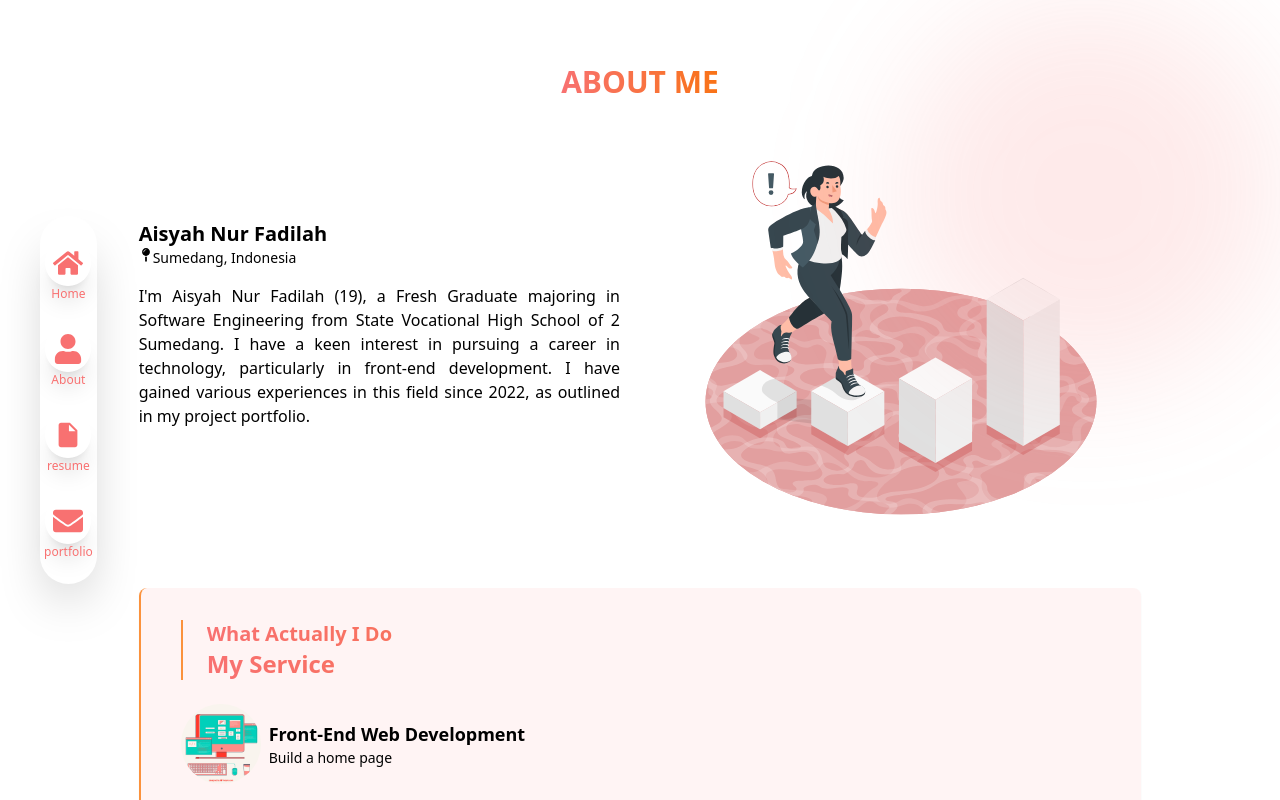
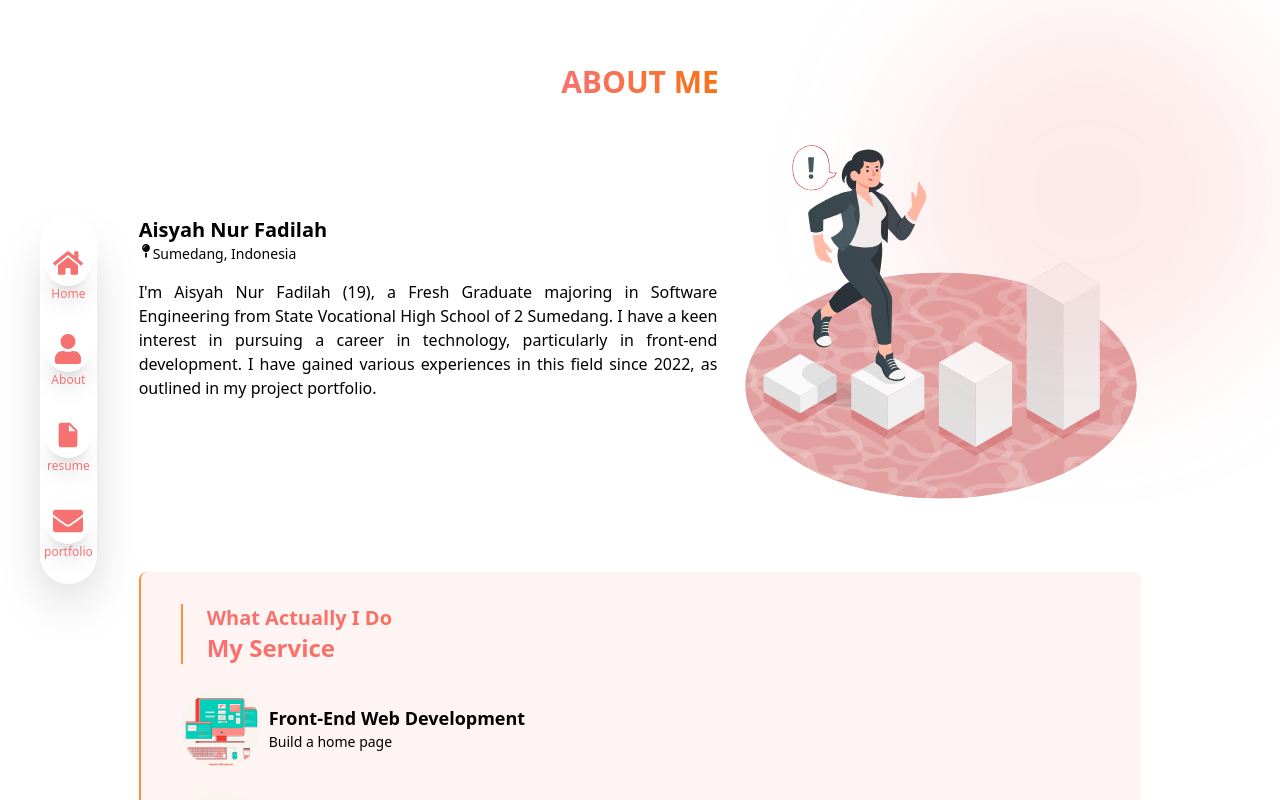
Before and after one commit to isyhfadilah/aisyahnurfadilah, a Next.js app: page /about in a window 1280 px wide. Shown: the top 800 px of the page. Built offline with nearby package versions, Linux system fonts and the light colour scheme; a web font is replaced by a local one.

Commit message:
fix: position in about section

```diff
--- a/src/components/common/sections/about/about.tsx
+++ b/src/components/common/sections/about/about.tsx
@@ -9,11 +9,11 @@ export const AboutDesk = () => {
       <div className="bg-red/15 md:w-sm md:h-sm rounded-full absolute z-1 top-0 right-0 blur-3xl"></div>
 
       {/* make a tittle */}
-      <div className="flex justify-center mb-6">
+      <div className="flex justify-center mb-2">
         <GradientText text="ABOUT ME" sizes="text-3xl" className="text-center" />
       </div>
 
-      <Container className="grid gap-10 md:grid-cols-2 place-content-between place-items-center w-full">
+      <Container className="flex flex-col-reverse md:flex-row justify-between items-center gap-6">
         <div>
           <h1 className="text-xl font-semibold">Aisyah Nur Fadilah</h1>
           <div className="flex text-sm mb-4">
--- a/src/shared/styles/app.css
+++ b/src/shared/styles/app.css
@@ -242,6 +242,7 @@
 .flex-shrink-0,
 .shrink-0{flex-shrink:0;}
 .flex-col{flex-direction:column;}
+.flex-col-reverse{flex-direction:column-reverse;}
 .flex-wrap{flex-wrap:wrap;}
 .-translate-y-1\/2{--un-translate-y:-50%;transform:translateX(var(--un-translate-x)) translateY(var(--un-translate-y)) translateZ(var(--un-translate-z)) rotate(var(--un-rotate)) rotateX(var(--un-rotate-x)) rotateY(var(--un-rotate-y)) rotateZ(var(--un-rotate-z)) skewX(var(--un-skew-x)) skewY(var(--un-skew-y)) scaleX(var(--un-scale-x)) scaleY(var(--un-scale-y)) scaleZ(var(--un-scale-z));}
 .translate-x-0{--un-translate-x:0;transform:translateX(var(--un-translate-x)) translateY(var(--un-translate-y)) translateZ(var(--un-translate-z)) rotate(var(--un-rotate)) rotateX(var(--un-rotate-x)) rotateY(var(--un-rotate-y)) rotateZ(var(--un-rotate-z)) skewX(var(--un-skew-x)) skewY(var(--un-skew-y)) scaleX(var(--un-scale-x)) scaleY(var(--un-scale-y)) scaleZ(var(--un-scale-z));}
@@ -251,14 +252,13 @@
 .animate-spin{animation:spin 1s linear infinite;}
 .cursor-pointer{cursor:pointer;}
 .list-disc{list-style-type:disc;}
-.place-content-between{place-content:space-between;}
-.place-items-center{place-items:center;}
 .items-center{align-items:center;}
 .justify-center{justify-content:center;}
 .justify-between{justify-content:space-between;}
 .gap-1{grid-gap:0.25rem;gap:0.25rem;}
 .gap-10{grid-gap:2.5rem;gap:2.5rem;}
 .gap-4{grid-gap:1rem;gap:1rem;}
+.gap-6{grid-gap:1.5rem;gap:1.5rem;}
 .space-x-10>:not([hidden])~:not([hidden]){--un-space-x-reverse:0;margin-left:calc(2.5rem * calc(1 - var(--un-space-x-reverse)));margin-right:calc(2.5rem * var(--un-space-x-reverse));}
 .space-x-2>:not([hidden])~:not([hidden]){--un-space-x-reverse:0;margin-left:calc(0.5rem * calc(1 - var(--un-space-x-reverse)));margin-right:calc(0.5rem * var(--un-space-x-reverse));}
 .space-x-3>:not([hidden])~:not([hidden]){--un-space-x-reverse:0;margin-left:calc(0.75rem * calc(1 - var(--un-space-x-reverse)));margin-right:calc(0.75rem * var(--un-space-x-reverse));}
@@ -420,6 +420,7 @@
 .md\:w-sm{width:24rem;}
 .md\:w-xl{width:36rem;}
 .md\:flex{display:flex;}
+.md\:flex-row{flex-direction:row;}
 .md\:space-x-2xl>:not([hidden])~:not([hidden]){--un-space-x-reverse:0;margin-left:calc(1.5rem * calc(1 - var(--un-space-x-reverse)));margin-right:calc(1.5rem * var(--un-space-x-reverse));}
 .md\:px-10{padding-left:2.5rem;padding-right:2.5rem;}
 .md\:text-2xl{font-size:1.5rem;line-height:2rem;}
```
